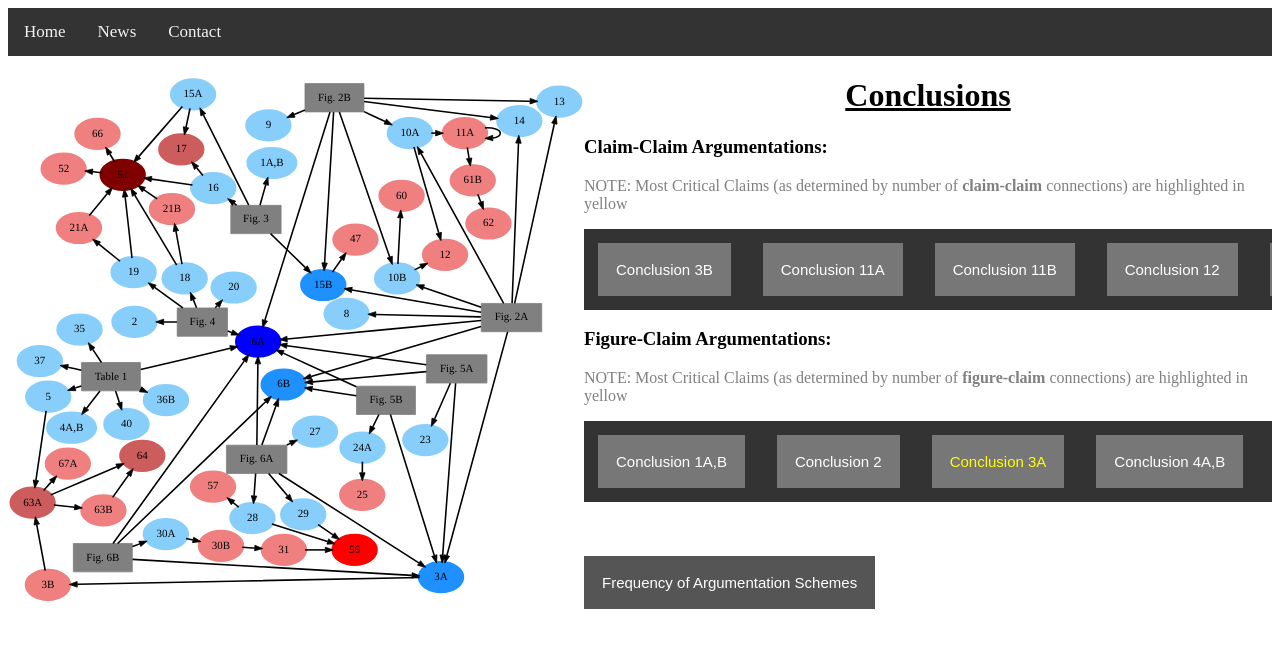
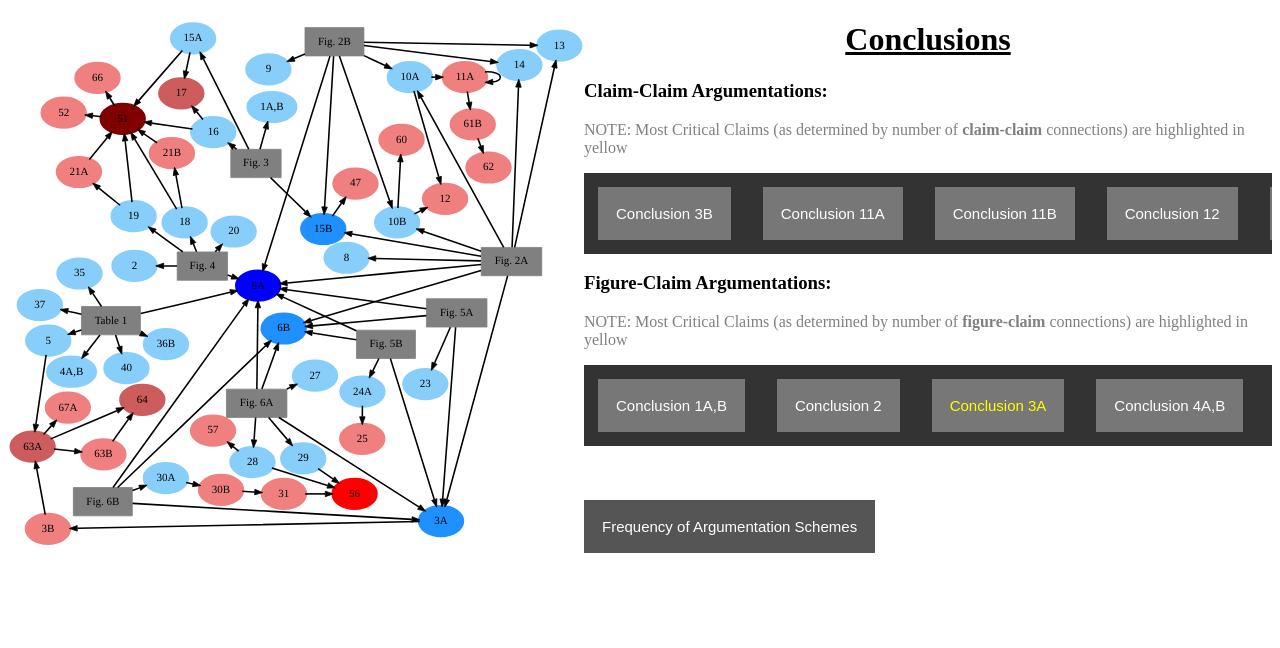
Before and after one commit to fahreen/graphvizProject, a plain HTML site: page index.html in a window 1280 px wide. Drawn offline with Linux system fonts and the light colour scheme.

Commit message:
Update index.html

```diff
--- a/index.html
+++ b/index.html
@@ -7,11 +7,6 @@
 </head>
 
 <body onload="hideElement()">
-  <div id="navbar">
-  <a href="#home">Home</a>
-  <a href="#news">News</a>
-  <a href="#contact">Contact</a>
-</div>
 
   <div class="container">
     <!--- GRAPH ---------------------------------------------------------------------------------------------------------------------------------------------->
```
